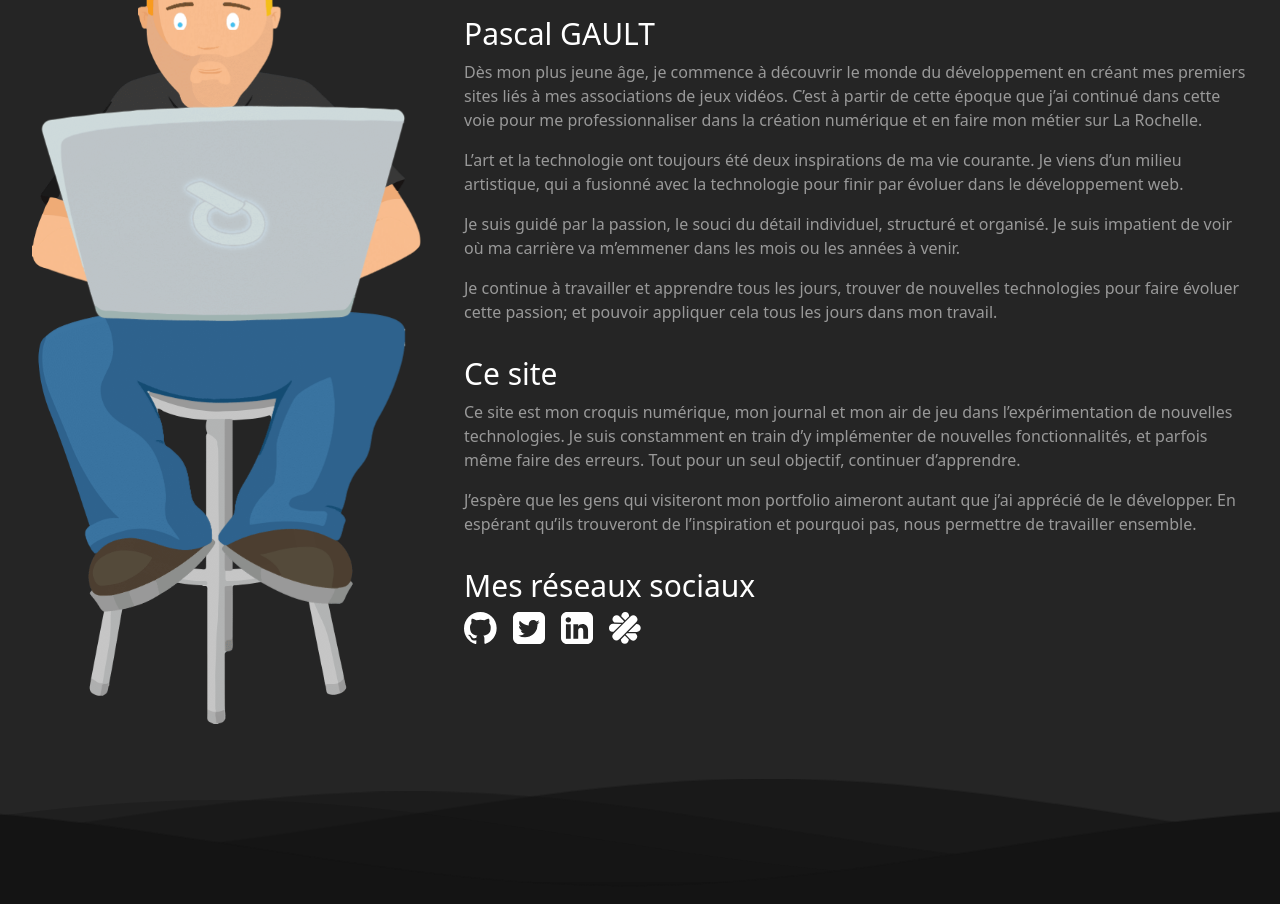
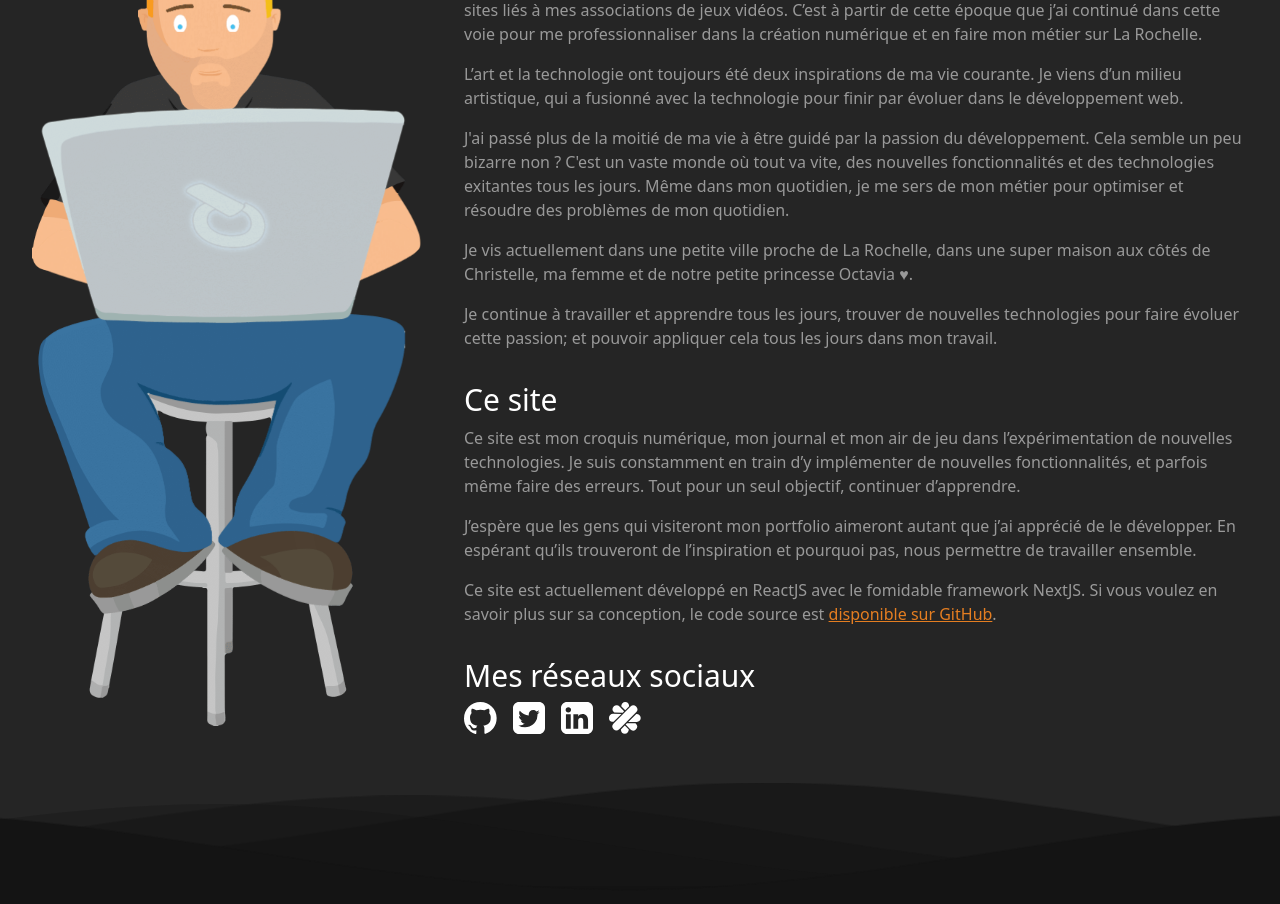
Before and after one commit to akiletour/inrage, a Next.js app: page /a-propos-de-moi in a window 1280 px wide. Shown: the part 2500-3404 px from the top of the page. Built offline with nearby package versions, Linux system fonts and the light colour scheme.

Commit message:
feat(about): add more text on the about page (#87)

```diff
--- a/pages/a-propos-de-moi.tsx
+++ b/pages/a-propos-de-moi.tsx
@@ -129,7 +129,6 @@ export default function AboutMe() {
             <h3 className="text-white font-medium text-3xl mb-1">
               Pascal GAULT
             </h3>
-
             <p>
               Dès mon plus jeune âge, je commence à découvrir le monde du
               développement en créant mes premiers sites liés à mes associations
@@ -137,29 +136,34 @@ export default function AboutMe() {
               dans cette voie pour me professionnaliser dans la création
               numérique et en faire mon métier sur La Rochelle.
             </p>
-
+            <p></p>
             <p className="mt-2">
               L’art et la technologie ont toujours été deux inspirations de ma
               vie courante. Je viens d’un milieu artistique, qui a fusionné avec
               la technologie pour finir par évoluer dans le développement web.
             </p>
+            <p className="mt-2">
+              J&apos;ai passé plus de la moitié de ma vie à être guidé par la
+              passion du développement. Cela semble un peu bizarre non ?
+              C&apos;est un vaste monde où tout va vite, des nouvelles
+              fonctionnalités et des technologies exitantes tous les jours. Même
+              dans mon quotidien, je me sers de mon métier pour optimiser et
+              résoudre des problèmes de mon quotidien.
+            </p>
 
             <p className="mt-2">
-              Je suis guidé par la passion, le souci du détail individuel,
-              structuré et organisé. Je suis impatient de voir où ma carrière va
-              m’emmener dans les mois ou les années à venir.
+              Je vis actuellement dans une petite ville proche de La Rochelle,
+              dans une super maison aux côtés de Christelle, ma femme et de
+              notre petite princesse Octavia ♥.
             </p>
-
             <p className="mt-2">
               Je continue à travailler et apprendre tous les jours, trouver de
               nouvelles technologies pour faire évoluer cette passion; et
               pouvoir appliquer cela tous les jours dans mon travail.
             </p>
-
             <h3 className="text-white font-medium text-3xl mt-4 mb-1">
               Ce site
             </h3>
-
             <p>
               Ce site est mon croquis numérique, mon journal et mon air de jeu
               dans l’expérimentation de nouvelles technologies. Je suis
@@ -167,7 +171,6 @@ export default function AboutMe() {
               et parfois même faire des erreurs. Tout pour un seul objectif,
               continuer d’apprendre.
             </p>
-
             <p className="mt-2">
               J’espère que les gens qui visiteront mon portfolio aimeront autant
               que j’ai apprécié de le développer. En espérant qu’ils trouveront
@@ -175,10 +178,21 @@ export default function AboutMe() {
               ensemble.
             </p>
 
+            <p className="mt-2">
+              Ce site est actuellement développé en ReactJS avec le fomidable
+              framework NextJS. Si vous voulez en savoir plus sur sa conception,
+              le code source est{' '}
+              <a
+                className="text-orange underline"
+                href="https://github.com/akiletour/inrage"
+              >
+                disponible sur GitHub
+              </a>
+              .
+            </p>
             <h3 className="text-white font-medium text-3xl mt-4 mb-1">
               Mes réseaux sociaux
             </h3>
-
             <Socials />
           </div>
         </div>
```
